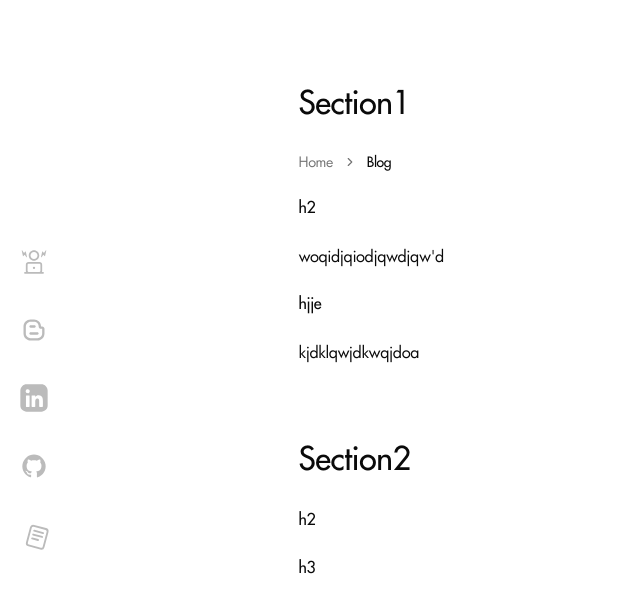
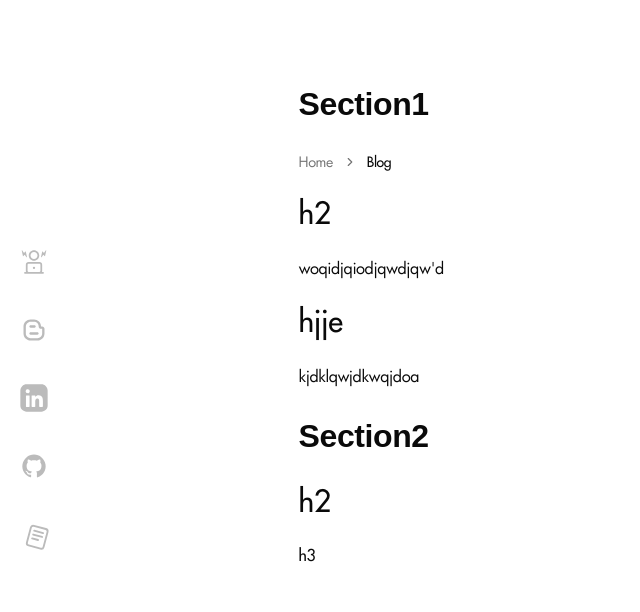
Before and after one commit to jeffreysaeteros/portoblog, a Next.js app: page /blog in a window 1280 px wide. Shown: the top 612 px of the page, without its empty margins (0-640 px from the left). Built offline with nearby package versions, Linux system fonts and the light colour scheme.

Commit message:
edits on mdx components and layout

```diff
--- a/app/blog/page.mdx
+++ b/app/blog/page.mdx
@@ -6,6 +6,7 @@ import {
   BreadcrumbPage,
   BreadcrumbSeparator,
 } from "@/components/ui/breadcrumb"
+
 
 # Section1
 <Breadcrumb>
--- a/app/layout.tsx
+++ b/app/layout.tsx
@@ -50,7 +50,7 @@ export default function RootLayout({
           {/* <div className="w-[1px] bg-gray-300"></div> */}
 
           {/* Main Content */}
-          <div className="flex-grow overflow-y-auto">
+          <div className="flex-grow overflow-y-auto pt-12">
             <div className="flex flex-col justify-between flex-1 p-8 ">
               <main className="max-w-[80ch] mx-auto w-full space-y-6">
                 {children}
--- a/mdx-components.tsx
+++ b/mdx-components.tsx
@@ -11,13 +11,13 @@ type BlockquoteProps = ComponentPropsWithoutRef<'blockquote'>;
 
 const components = {
     h1: (props: HeadingProps) => (
-        <h1 className="font-medium pt-12 mb-0 fade-in" {...props} />
+        <h1 className="text-[44px] mb-0 fade-in" {...props} />
     ),
     h2: (props: HeadingProps) => (
-        <h2 className="text-gray-800 font-medium mt-8 mb-3" {...props} />
+        <h2 className="text-3xl mt-8 mb-3" {...props} />
     ),
     h3: (props: HeadingProps) => (
-        <h3 className="text-gray-800 font-light mt-8 mb-3" {...props} />
+        <h3 className="text-2xl mt-8 mb-3" {...props} />
     ),
     h4: (props: HeadingProps) => <h4 className="font-medium" {...props} />,
     p: (props: ParagraphProps) => (
```
